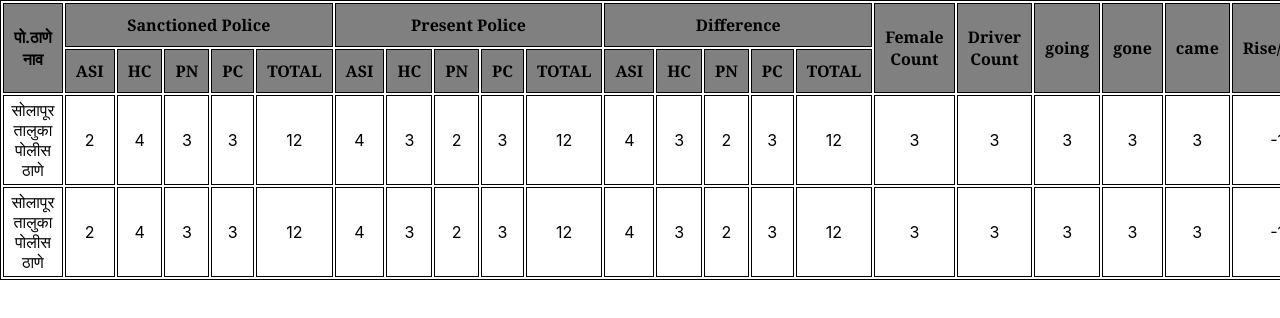
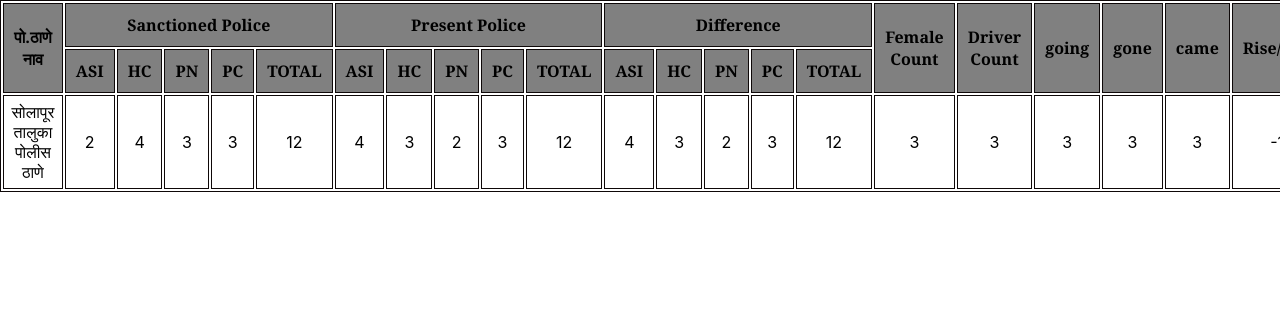
Before and after one commit to omkargaikwad23/solapur-police-transfer, a React (Create React App) app: page /htmlReport in a window 1280 px wide. Shown: the top 318 px of the page. Built offline with nearby package versions, Linux system fonts and the light colour scheme.

Commit message:
fixed report1 styling added classes to table2

```diff
--- a/src/Pages/StationReport/StationReport.js
+++ b/src/Pages/StationReport/StationReport.js
@@ -12,7 +12,7 @@ const useStyles = makeStyles({
   table: {
     minWidth: 650,
   },
-  TableHead: {
+  tableHead: {
     fontWeight: 'bold',
     fontSize: 16,
   }
--- a/src/Pages/StationReport/StationReportHtml.js
+++ b/src/Pages/StationReport/StationReportHtml.js
@@ -4,111 +4,79 @@ import './stationReportHtml.css'
 export default function BasicTable() {
 
   return (
-    <div>
-      <table style={{ width: '100%' }}>
-        <tr>
+    <div className = "stationReport">
+      <table className="report2"  style={{ width: '100%' }}>
+        <tr className="tr2">
           {/* <th>Sr. No.</th> */}
-          <th rowSpan="2">पो.ठाणे नाव</th>
-          <th colSpan="5">Sanctioned Police</th>
-          <th colSpan="5">Present Police</th>
-          <th colSpan="5">Difference</th>
-          <th rowSpan="2">Female Count</th>
-          <th rowSpan="2">Driver Count</th>
-          <th rowSpan="2">going</th>
-          <th rowSpan="2">gone</th>
-          <th rowSpan="2">came</th>
-          <th rowSpan="2">Rise/Fall</th>
+          <th className="th" rowSpan="2">पो.ठाणे नाव</th>
+          <th className="th" colSpan="5">Sanctioned Police</th>
+          <th className="th" colSpan="5">Present Police</th>
+          <th className="th" colSpan="5">Difference</th>
+          <th className="th" rowSpan="2">Female Count</th>
+          <th className="th" rowSpan="2">Driver Count</th>
+          <th className="th" rowSpan="2">going</th>
+          <th className="th" rowSpan="2">gone</th>
+          <th className="th" rowSpan="2">came</th>
+          <th className="th" rowSpan="2">Rise/Fall</th>
         </tr>
-        <tr>
+        <tr className="tr2">
           {/* Sanctioned */}
-          <th>ASI</th>
-          <th >HC</th>
-          <th >PN</th>
-          <th >PC</th>
-          <th >TOTAL</th>
+          <th className="th">ASI</th>
+          <th className="th">HC</th>
+          <th className="th">PN</th>
+          <th className="th">PC</th>
+          <th className="th">TOTAL</th>
 
           {/* Present */}
-          <th>ASI</th>
-          <th >HC</th>
-          <th >PN</th>
-          <th >PC</th>
-          <th >TOTAL</th>
+          <th className="th">ASI</th>
+          <th className="th">HC</th>
+          <th className="th">PN</th>
+          <th className="th">PC</th>
+          <th className="th">TOTAL</th>
 
           {/* Diff */}
-          <th>ASI</th>
-          <th >HC</th>
-          <th >PN</th>
-          <th >PC</th>
-          <th >TOTAL</th>
+          <th className="th">ASI</th>
+          <th className="th">HC</th>
+          <th className="th">PN</th>
+          <th className="th">PC</th>
+          <th className="th">TOTAL</th>
 
         </tr>
-        <tr>
+        <tr className="tr2">
           {/* <td style={{ width: '5%' }}>1</td> */}
-          <td style={{ width: '20%' }}>सोलापूर तालुका पोलीस ठाणे</td>
+          <td className="td" style={{ width: '20%' }}>सोलापूर तालुका पोलीस ठाणे</td>
 
           {/* sanctioned */}
-          <td style={{ width: '5%' }}>2</td>
-          <td style={{ width: '5%' }}>4</td>
-          <td style={{ width: '5%' }}>3</td>
-          <td style={{ width: '5%' }}>3</td>
-          <td style={{ width: '10%' }}>12</td>
+          <td className="td" style={{ width: '5%' }}>2</td>
+          <td className="td" style={{ width: '5%' }}>4</td>
+          <td className="td" style={{ width: '5%' }}>3</td>
+          <td className="td"  style={{ width: '5%' }}>3</td>
+          <td className="td" style={{ width: '10%' }}>12</td>
 
           {/* present */}
-          <td style={{ width: '5%' }}>4</td>
-          <td style={{ width: '5%' }}>3</td>
-          <td style={{ width: '5%' }}>2</td>
-          <td style={{ width: '5%' }}>3</td>
-          <td style={{ width: '10%' }}>12</td>
+          <td className="td" style={{ width: '5%' }}>4</td>
+          <td className="td" style={{ width: '5%' }}>3</td>
+          <td className="td" style={{ width: '5%' }}>2</td>
+          <td className="td" style={{ width: '5%' }}>3</td>
+          <td className="td" style={{ width: '10%' }}>12</td>
 
           {/* differences */}
-          <td style={{ width: '5%' }}>4</td>
-          <td style={{ width: '5%' }}>3</td>
-          <td style={{ width: '5%' }}>2</td>
-          <td style={{ width: '5%' }}>3</td>
-          <td style={{ width: '10%' }}>12</td>
+          <td className="td" style={{ width: '5%' }}>4</td>
+          <td className="td" style={{ width: '5%' }}>3</td>
+          <td className="td" style={{ width: '5%' }}>2</td>
+          <td className="td" style={{ width: '5%' }}>3</td>
+          <td className="td" style={{ width: '10%' }}>12</td>
 
-          <td style={{ width: '10%' }}>3</td>
-          <td style={{ width: '10%' }}>3</td>
+          <td className="td" style={{ width: '10%' }}>3</td>
+          <td className="td" style={{ width: '10%' }}>3</td>
 
-          <td style={{ width: '5%' }}>3</td>
-          <td style={{ width: '5%' }}>3</td>
-          <td style={{ width: '5%' }}>3</td>
-          <td style={{ width: '10%' }}>-1</td>
+          <td className="td" style={{ width: '5%' }}>3</td>
+          <td className="td" style={{ width: '5%' }}>3</td>
+          <td className="td" style={{ width: '5%' }}>3</td>
+          <td className="td" style={{ width: '10%' }}>-1</td>
         </tr>
 
-        <tr>
-          {/* <td style={{ width: '5%' }}>1</td> */}
-          <td style={{ width: '20%' }}>सोलापूर तालुका पोलीस ठाणे</td>
 
-          {/* sanctioned */}
-          <td style={{ width: '5%' }}>2</td>
-          <td style={{ width: '5%' }}>4</td>
-          <td style={{ width: '5%' }}>3</td>
-          <td style={{ width: '5%' }}>3</td>
-          <td style={{ width: '10%' }}>12</td>
-
-          {/* present */}
-          <td style={{ width: '5%' }}>4</td>
-          <td style={{ width: '5%' }}>3</td>
-          <td style={{ width: '5%' }}>2</td>
-          <td style={{ width: '5%' }}>3</td>
-          <td style={{ width: '10%' }}>12</td>
-
-          {/* differences */}
-          <td style={{ width: '5%' }}>4</td>
-          <td style={{ width: '5%' }}>3</td>
-          <td style={{ width: '5%' }}>2</td>
-          <td style={{ width: '5%' }}>3</td>
-          <td style={{ width: '10%' }}>12</td>
-
-          <td style={{ width: '10%' }}>3</td>
-          <td style={{ width: '10%' }}>3</td>
-
-          <td style={{ width: '5%' }}>3</td>
-          <td style={{ width: '5%' }}>3</td>
-          <td style={{ width: '5%' }}>3</td>
-          <td style={{ width: '10%' }}>-1</td>
-        </tr>
 
 
       </table>
--- a/src/Pages/StationReport/stationReportHtml.css
+++ b/src/Pages/StationReport/stationReportHtml.css
@@ -1,15 +1,14 @@
-table, th, td {
-  border: 1px solid black;
-}
 
-
-
-th{
+.th{
   background: gray;
   padding: 10px;
   font-family: Georgia, 'Times New Roman', Times, serif;
 }
 
-td{
-  padding: 4px;
+ .td{
+  padding: 6px;
 }
+ .report2, .td, .th{
+   border: 1px solid rgb(14, 8, 8);
+
+}
```
